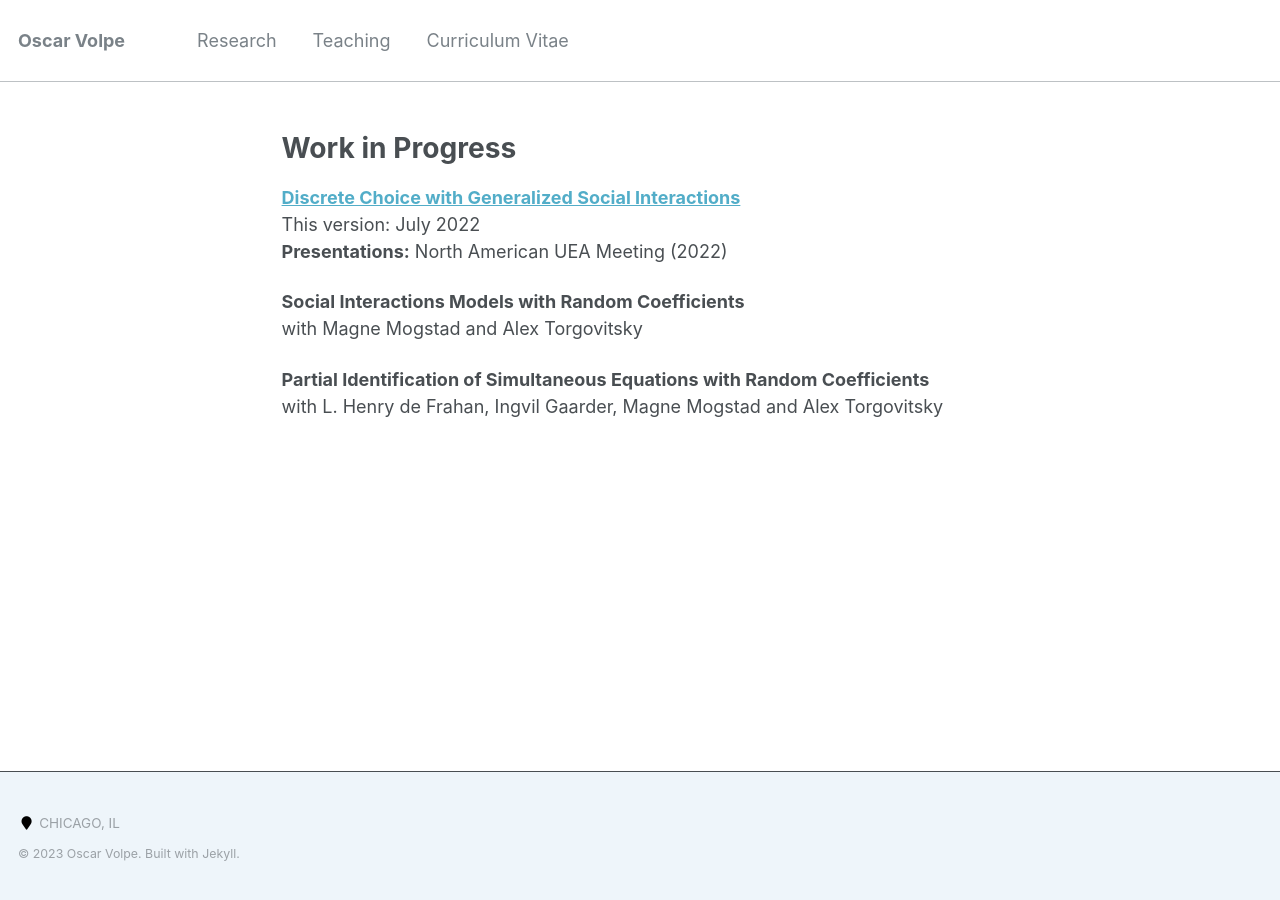
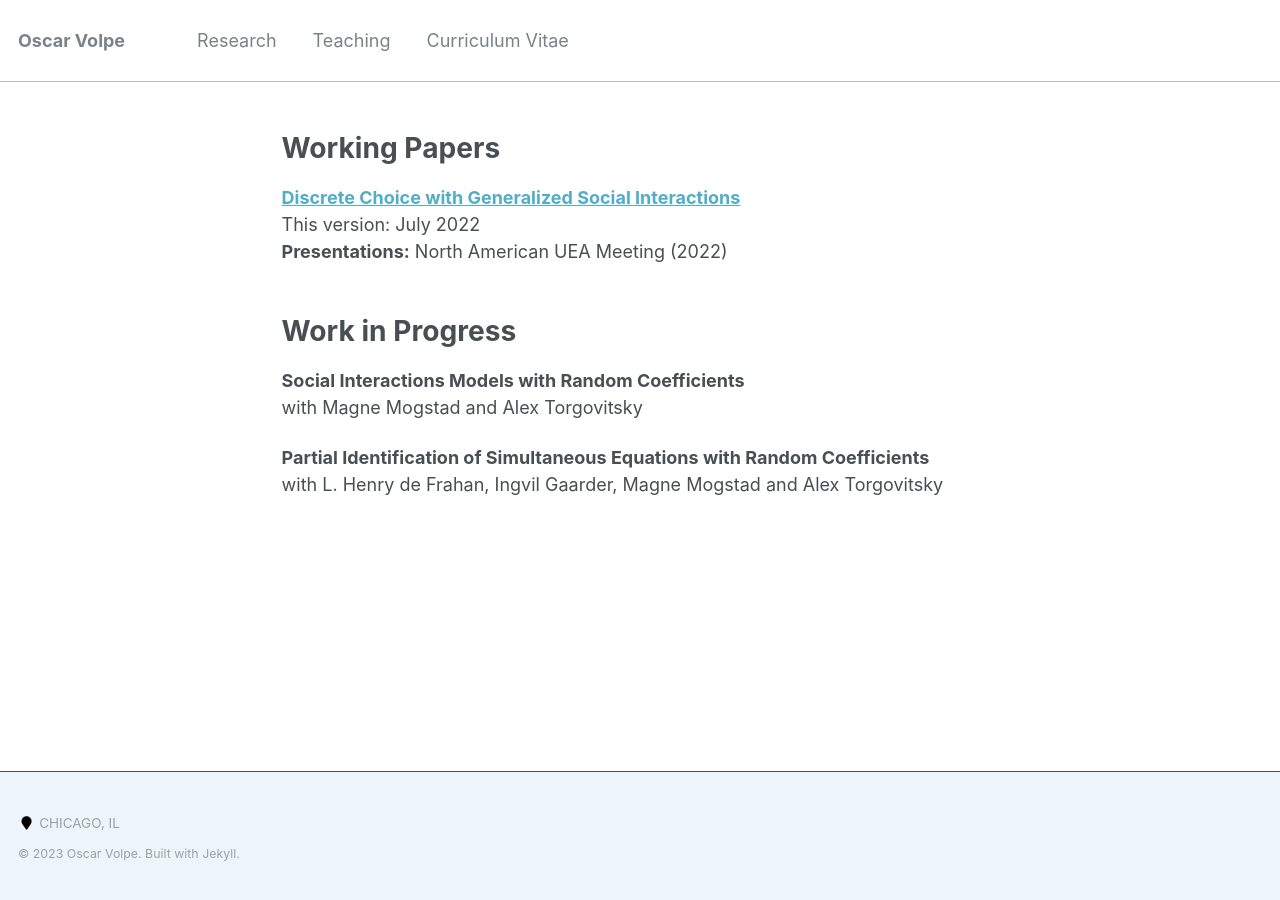
Before and after one commit to ovolpe/ovolpe.github.io, a Jekyll site: the page built from _pages/research.md, in a window 1280 px wide. Built offline with Jekyll 4.4.1, drawn with Linux system fonts in a browser that asks for light colours.

Commit message:
Update research.md

```diff
--- a/_pages/research.md
+++ b/_pages/research.md
@@ -7,17 +7,19 @@ author_profile: false
 {% include base_path %}
 
 
-Work in Progress
+Working Papers
 ======
 
 [**Discrete Choice with Generalized Social Interactions**](/files/dcwgsi_draft.pdf)<br>
 This version: July 2022<br>
 **Presentations:** North American UEA Meeting (2022)
+<br><br>
 
-
+Work in Progress
+======
 **Social Interactions Models with Random Coefficients**<br>
 with Magne Mogstad and Alex Torgovitsky
-
+<br>
 
 **Partial Identification of Simultaneous Equations with Random Coefficients**<br>
 with L. Henry de Frahan, Ingvil Gaarder, Magne Mogstad and Alex Torgovitsky
```
